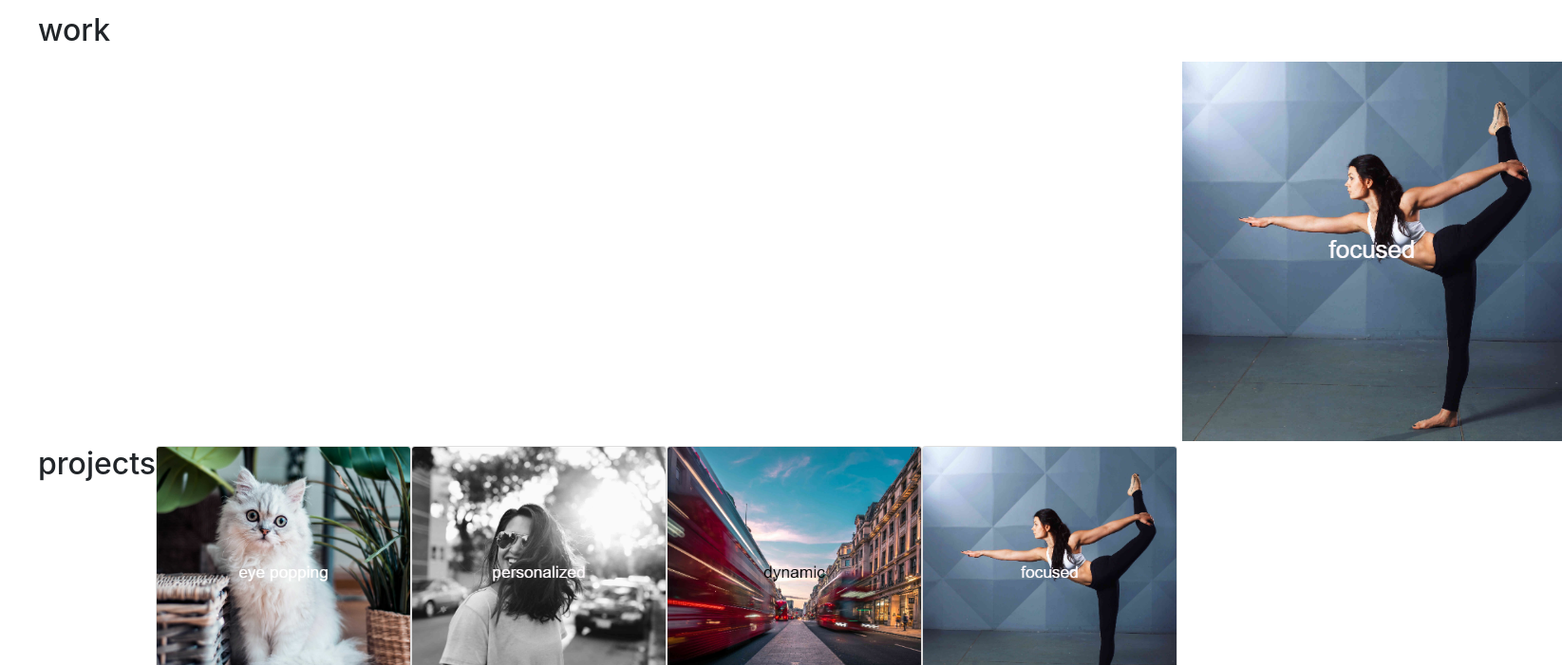
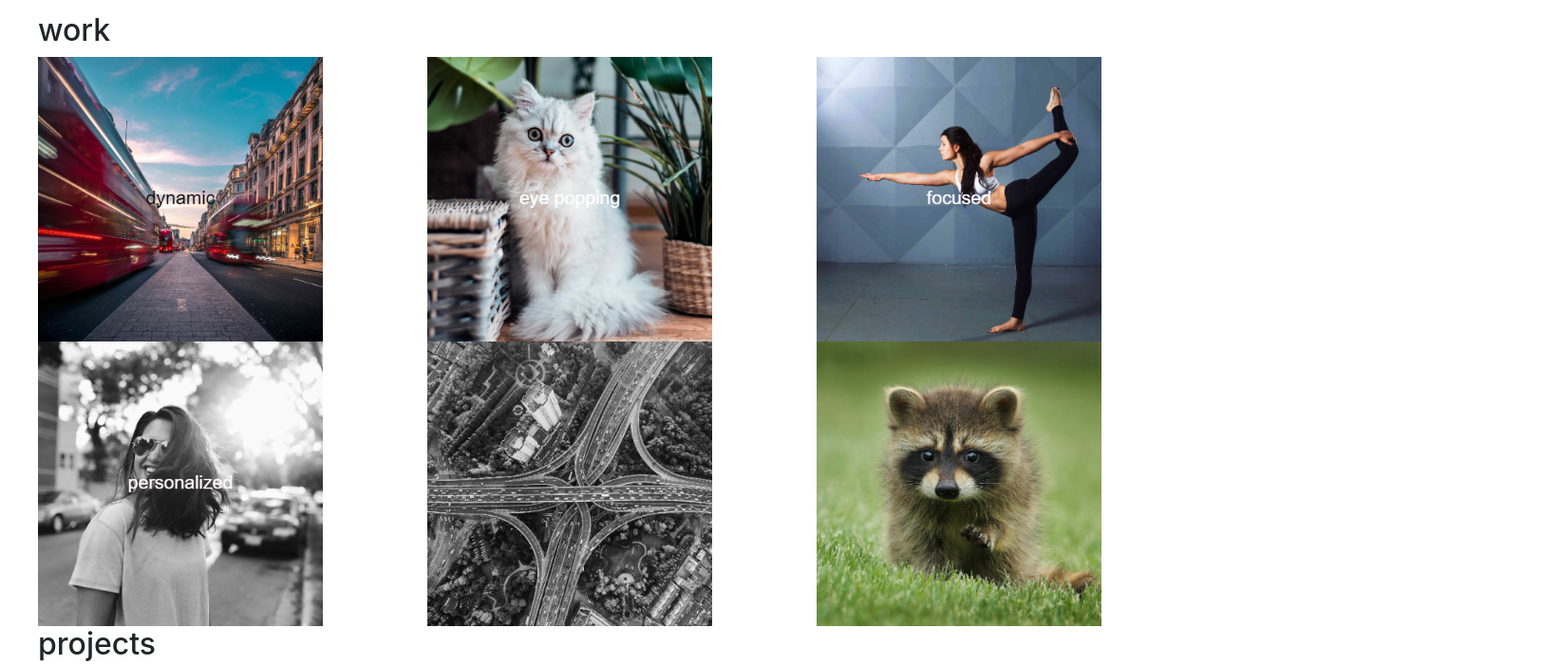
Before and after one commit to lotus-pocus/Bootstrap-Portfolio, a plain HTML site: page index.html in a window 1280 px wide. Shown: the part 935-1636 px from the top of the page at 95% size, 1645 px wide, since content can reach past the window. Drawn offline with nearby package versions, Linux system fonts and the light colour scheme.

Commit message:
changed css grid to bootstrap grid

```diff
--- a/css/style.css
+++ b/css/style.css
@@ -31,7 +31,37 @@ body {
     padding: 5px;
 }
 
-.herogridarea {
+.dynamic {
+    width: 300px;
+    height: 300px;
+}
+
+.eye-popping {
+    width: 300px;
+    height: 300px;
+}
+
+.focused {
+    width: 300px;
+    height: 300px;
+}
+
+.personalized {
+    width: 300px;
+    height: 300px;
+}
+
+.crossroads {
+    width: 300px;
+    height: 300px;
+}
+
+.raccoon {
+    width: 300px;
+    height: 300px;
+}
+
+/* .herogridarea {
     background-position: center;
     background-repeat: no-repeat;
     background-size: cover;
@@ -41,9 +71,9 @@ body {
     "sec-1 sec-2 sec-3 sec-4"
     "sec-5 sec-6, sec-7 sec-8";
     grid-template-columns: 25% 25% 25% 25%;
-}
+} */
 
-#dynamic {
+/* #dynamic {
     grid-area: sec-1;
     margin: 5px;
     background-image: url(../images/large_images/dynamic.png);
@@ -117,7 +147,7 @@ body {
     background-repeat: no-repeat;
     width: 400px;
     height: 400px;
-}
+} */
 
 
 .projects {
--- a/index.html
+++ b/index.html
@@ -11,7 +11,7 @@
 <body>
 
   <nav class="navbar navbar-expand-lg navbar-light bg-warning">
-    <a class="navbar-brand" href="#">Navbar</a>
+    <a class="navbar-brand" href="#">WebDev</a>
     <button class="navbar-toggler" type="button" data-toggle="collapse" data-target="#navbarSupportedContent" aria-controls="navbarSupportedContent" aria-expanded="false" aria-label="Toggle navigation">
       <span class="navbar-toggler-icon"></span>
     </button>
@@ -29,10 +29,10 @@
             Dropdown
           </a>
           <div class="dropdown-menu">
-            <a class="dropdown-item" href="#">Action</a>
-            <a class="dropdown-item" href="#">Another action</a>
+            <a class="dropdown-item" href="#">work</a>
+            <a class="dropdown-item" href="#">projects</a>
             <div class="dropdown-divider"></div>
-            <a class="dropdown-item" href="#">Something else here</a>
+            <a class="dropdown-item" href="#">blog</a>
           </div>
         </li>
         <li class="nav-item">
@@ -68,7 +68,7 @@
   <h2>work</h2>
 </div>
 
-<div class="herogridarea">
+<!-- <div class="herogridarea">
     <div id="dynamic" class="herogridarea">
     </div>
     <div id="eye-popping" class="herogridarea">
@@ -79,10 +79,40 @@
     </div>
     <div id="focused" class="herogridarea">
     </div>
+</div> -->
+
+<div class="imgcontainer">
+  <div class="row row-cols-3">
+    <div class="col">
+      <img src="./images/large_images/dynamic.png" class="dynamic" alt="action shot of red buses moving down a street">
+    </div>
+    <div class="col">
+      <img src="./images/large_images/eye-popping.png" class="eye-popping" alt="white fluffy cat with big eyes">
+    </div>
+    <div class="col">
+      <img src="./images/large_images/focused.png" class="focused" alt="lady in yoga pose holding her leg behind her">
+    </div>
+  </div>
+</div>
+<div class="imgcontainer">
+  <div class="row row-cols-3">
+    <div class="col">
+      <img src="./images/large_images/personalized.png" class="personalized" alt="black and white portrait of a lady with sunglasses turning">
+    </div>
+    <div class="col">
+      <img src="./images/large_images/crossroads.png" class="crossroads" alt="arial shot of motorway crossroads">
+    </div>
+    <div class="col">
+      <img src="./images/large_images/raccoon.png" class="raccoon" alt="baby raccoon in the grass">
+    </div>
+  </div>
+</div>
+
+<div id="projects">
+  <h2>projects</h2>
 </div>
 
   <div class="projects">
-    <h2>projects</h2>
     <div class="card" style="width: 18rem;">
       <img src="./images/large_images/eye-popping.png" class="card-img-top" alt="...">
       <div class="card-body">
```
Also changed, not shown: images/large_images/crossroads.png (added), images/large_images/raccoon.png (added).
